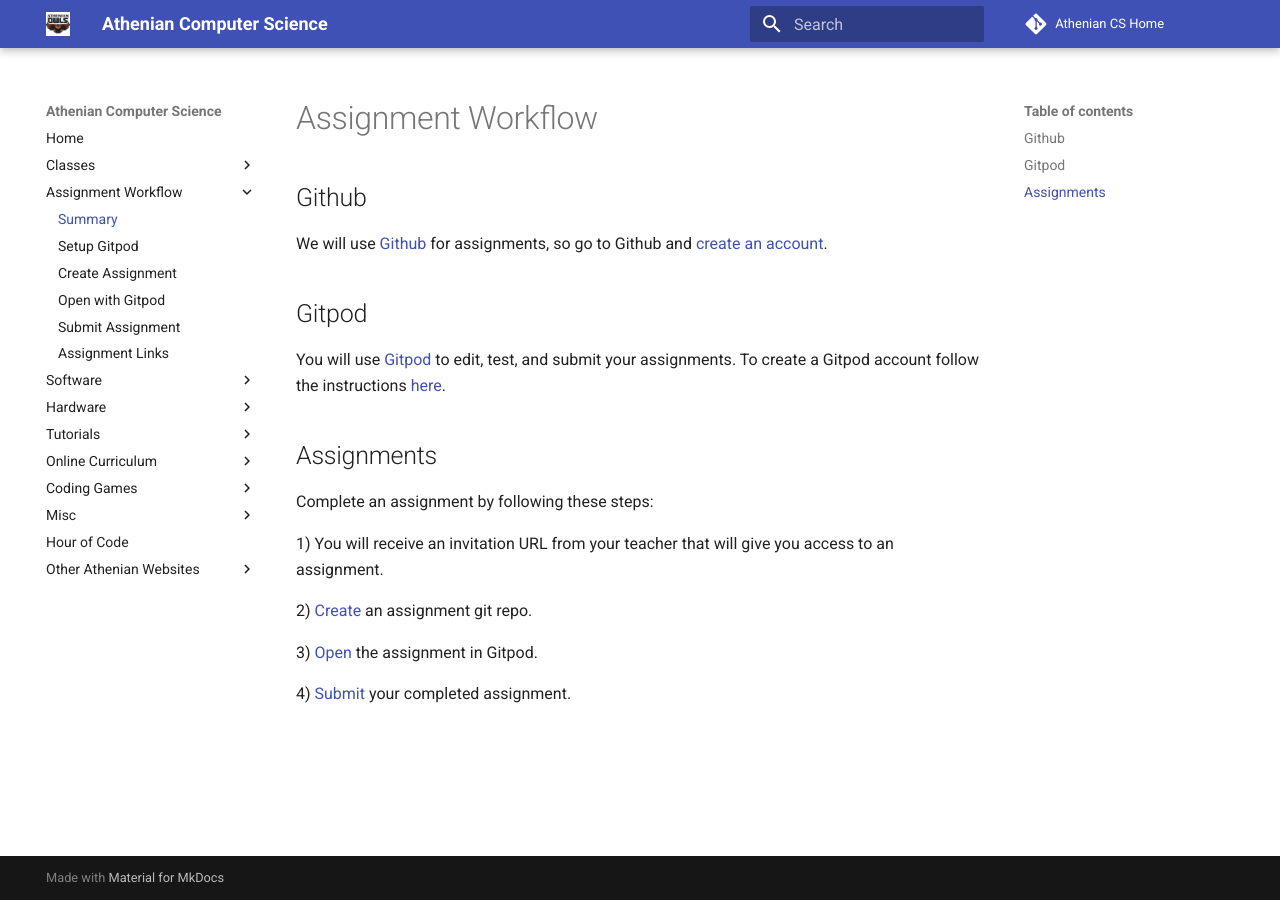
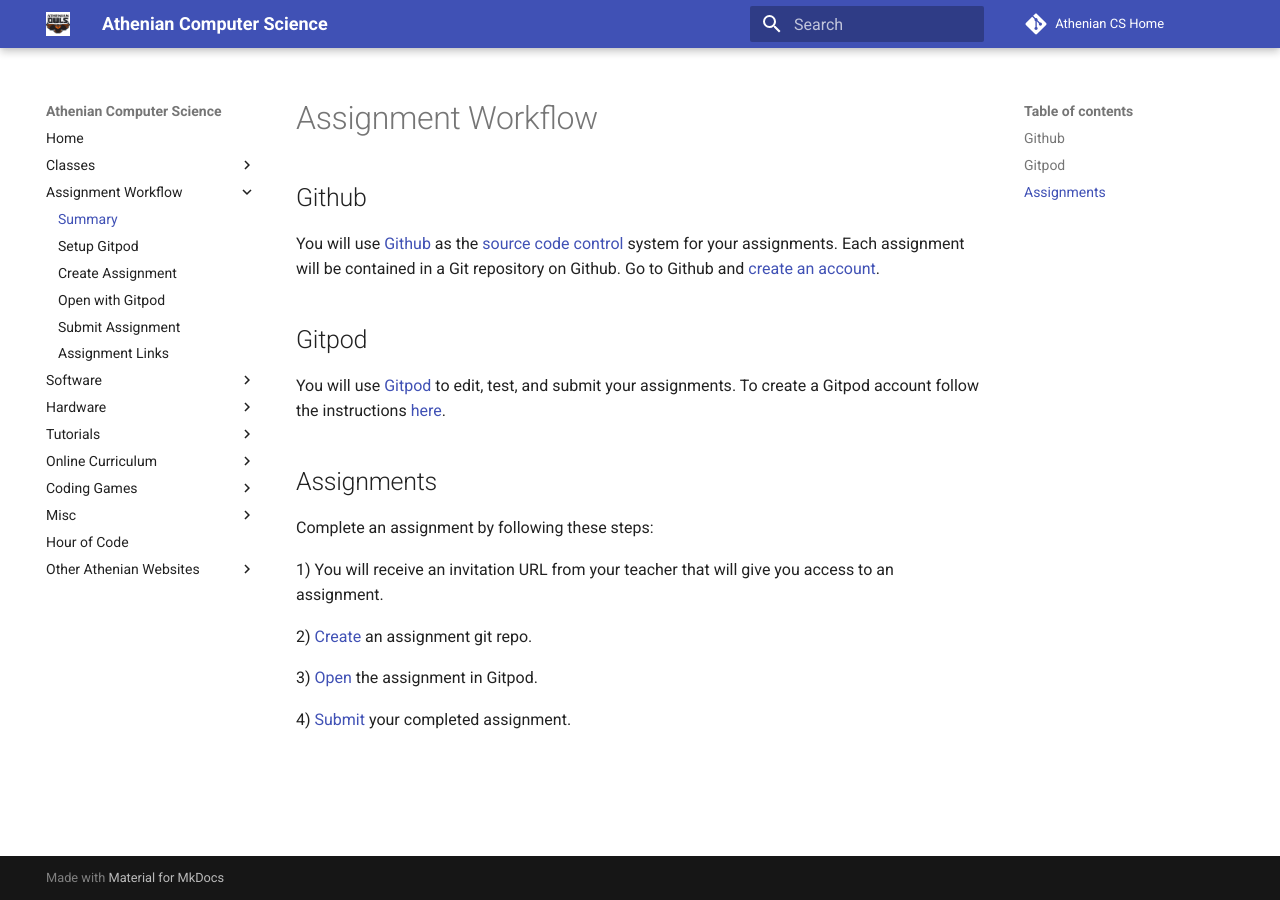
Before and after one commit to athenian-computational-thinking/athenian-cs-mkdocs, an MkDocs documentation site: the page built from docs/assignments/assignment-workflow.md, in a window 1280 px wide. Built offline with MkDocs 1.6.1 and Material for MkDocs 9.7.7, drawn with Linux system fonts in a browser that asks for light colours; comment, search, counter and statistics services are not loaded.

Commit message:
Update docs

```diff
--- a/docs/assignments/assignment-workflow.md
+++ b/docs/assignments/assignment-workflow.md
@@ -1,8 +1,9 @@
 # Assignment Workflow
 
 ## Github
-We will use [Github](https://github.com) for assignments, so go to
-Github and [create an account](https://github.com/join?source=header-home).
+You will use [Github](https://github.com) as the [source code control](https://en.wikipedia.org/wiki/Version_control)
+system for your assignments. Each assignment will be contained in a Git repository on Github.
+Go to Github and [create an account](https://github.com/join?source=header-home).
 
 ## Gitpod
 You will use [Gitpod](https://gitpod.io) to edit, test, and submit your assignments.
```
